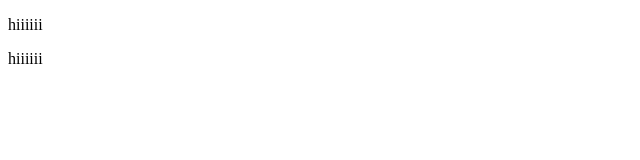
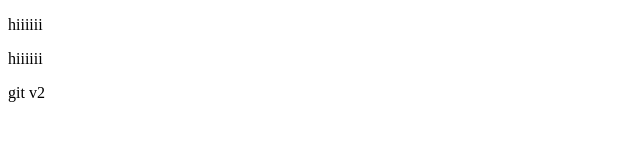
Before and after one commit to kirankurhade-hub/BL-Training-Program, a plain HTML site: page index.html in a window 1280 px wide. Shown: the full height of the page, 0-640 px from the left. Drawn offline with Linux system fonts and the light colour scheme.

Commit message:
[Kiran] :modify the index.html file

```diff
--- a/index.html
+++ b/index.html
@@ -8,5 +8,6 @@
 <body>
     <p> hiiiiii</p>
     <p>  hiiiiii</p>
+    <p>   git v2</p>
 </body>
 </html>
```
